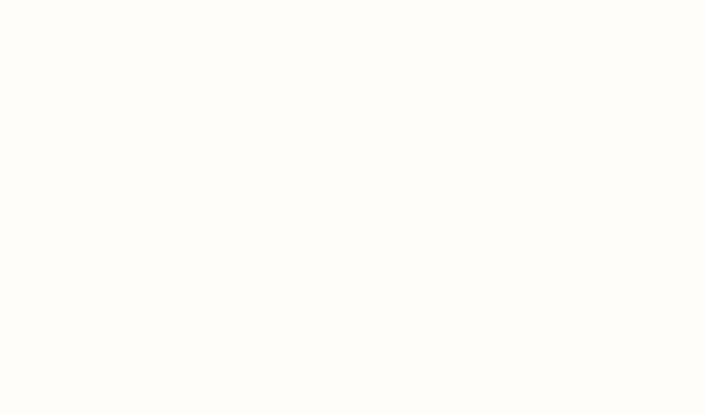
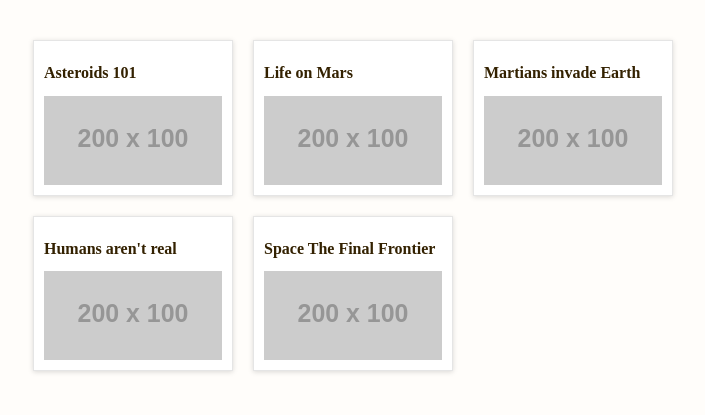
Before and after one commit to ibelreal/Easley-ejercicios-de-fin-de-semana-ibelreal, a plain HTML site: page index.html in a window 1280 px wide. Shown: the whole page, without its empty margins (287-992 px from the left). Drawn offline with Linux system fonts and the light colour scheme; placeholder pictures from the web are drawn by us.

Commit message:
First exercise 1 add the list of news

```diff
--- a/index.html
+++ b/index.html
@@ -1,21 +1,14 @@
 <!DOCTYPE html>
 <html lang="es">
+
 <head>
-	<meta charset="UTF-8">
-	<title>Ejercicios extra de fin de semana</title>
-	<link rel="stylesheet" href="assets/css/main.css">
+  <meta charset="UTF-8">
+  <title>Ejercicios extra de fin de semana</title>
+  <link rel="stylesheet" href="assets/css/main.css">
 </head>
+
 <body>
-  <!--
-    Dentro de este ul hay que meter el contenido del array data
-    y cada elemento tiene que tener las siguientes clases:
-    <li class="news__item">
-      <h2 class="news__title">AQUÍ-VA-EL-TÍTULO</h2>
-      <img class="news__image" src="AQUÍ-VA-LA-RUTA-DE-LA-IMAGEN" alt="AQUÍ-VA-EL-TÍTULO">
-    </li>
-  -->
-  <ul class="news"></ul>
-
+  <ul class="news js-news"></ul>
   <script src="js/main.js"></script>
 </body>
 </html>
--- a/js/main.js
+++ b/js/main.js
@@ -1,5 +1,5 @@
 'use strict';
-
+let htmlContent = '';
 const news = [
   {
     title: 'Asteroids 101',
@@ -22,3 +22,15 @@ const news = [
     image: 'https://via.placeholder.com/200x100'
   }
 ];
+
+const newsUl = document.querySelector('.js-news');
+function fillForm() {
+  for (let i = 0; i < news.length; i++) {
+    htmlContent += '<li class="news__item">';
+    htmlContent += `<h2 class="news__title">${news[i].title}</h2>`;
+    htmlContent += `<img class="news__image" src="${news[i].image}" alt="${news[i].title}">`;
+    htmlContent += '</li>';
+  }
+  newsUl.innerHTML = htmlContent;
+}
+fillForm();
```
